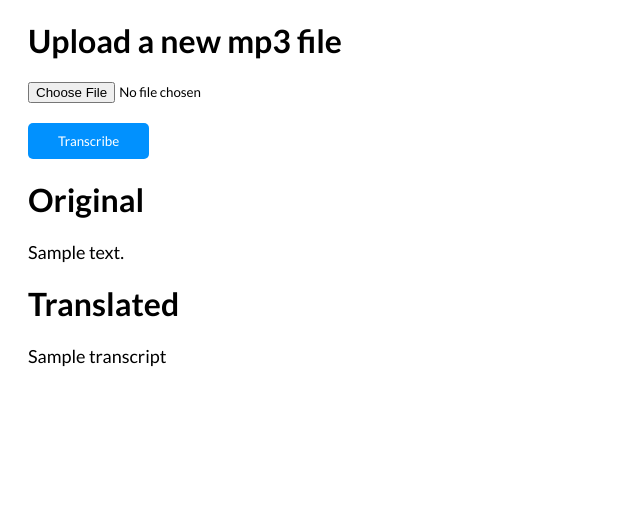
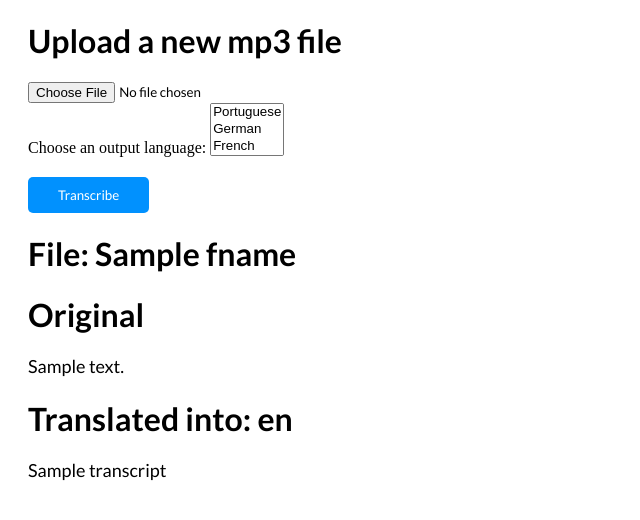
Before and after one commit to rmaier/2021_Shellhacks_Hearandlisten, a Flask app: template templates/index.html in a window 1280 px wide. Shown: the top 520 px of the page, without its empty margins (0-640 px from the left). Run offline with Flask 2, Linux system fonts and the light colour scheme; the template is opened without the code that fills it: most values are stand-ins (such as "Sample title", 1, 10 or a date in 2020).

Commit message:
added dropdown menu for output language

```diff
--- a/app.py
+++ b/app.py
@@ -44,6 +44,7 @@ def index():
 #		This is the main loop for our processes
 
 		if file:
+			olang = request.form['olang'] # gets the form data (dropdown from html)
 			fname = file.filename # for the return command
 
 			# 1. Speech2Text
@@ -51,13 +52,13 @@ def index():
 			result_speech2text = response_standard_mp3.results[0].alternatives[0].transcript
 
 			# 2. Translate
-			target = 'PT_BR'
+			target = olang #'PT_BR'
 			result_translate = backend.translate.translate_text(target, result_speech2text)
 
 			# Transcript
 			transcript = result_translate['translatedText'] # dict -> ['translatedText']
 
-	return render_template('index.html',result_speech2text = result_speech2text, target = target, fname = fname , transcript = transcript)
+	return render_template('index.html',result_speech2text = result_speech2text, fname = fname , transcript = transcript, olang = olang)
 
 if __name__ == "__main__":
    app.run(debug = True, threaded=True)
--- a/templates/index.html
+++ b/templates/index.html
@@ -9,18 +9,28 @@
 <body>
 <div id="speechContainer">
     <h1>Upload a new mp3 file</h1>
+
     <form method="post" enctype="multipart/form-data">
         <input type="file" name="file"/>
         <br>
+		<label for="cars">Choose an output language:</label>
+		<select id="olang" name="olang" size="3">
+		  <option value="PT_BR">Portuguese </option>
+		  <option value="de">German</option>
+		  <option value="fr">French</option>
+		  <option value="es">Spanish</option>
+		</select>
+		<br>
         <input type="submit" id="submitButton" value="Transcribe"/>
         <br>
     </form>
 
 	{% if transcript != "" %}
 		<div id="speechTranscriptionContainer">
+			<h1> File: {{fname}}</h1>
 			<h1>Original</h1>
 			<p id="speechText">{{result_speech2text}}</p>
-			<h1>Translated</h1>
+			<h1>Translated into: {{olang}}</h1>
 			<p id="speechText">{{transcript}}</p>
 		</div>
 	{% endif %}
```
